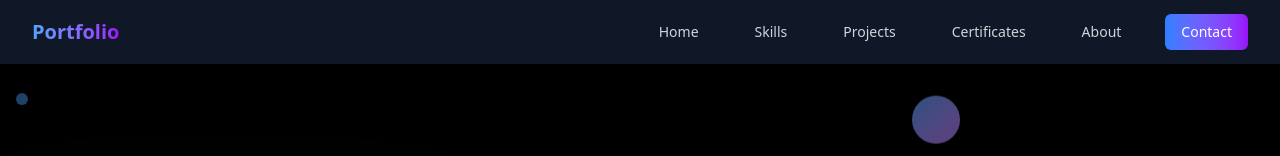
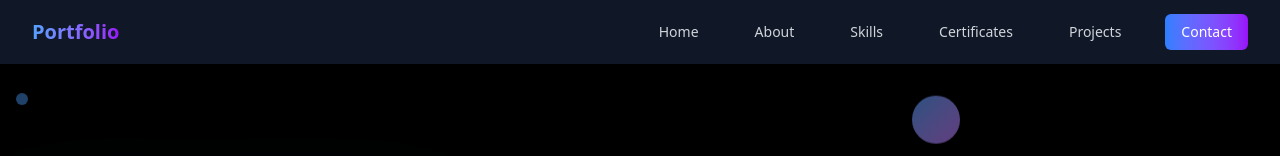
Before and after one commit to jAtInn71/Portfoliov1, a React (Vite) app: page / in a window 1280 px wide. Shown: the top 156 px of the page. Built offline with nearby package versions, Linux system fonts and the light colour scheme.

Commit message:
Update Navbar.jsx

```diff
--- a/src/components/Navbar.jsx
+++ b/src/components/Navbar.jsx
@@ -91,10 +91,10 @@ const Navbar = () => {
 
   const menuItems = [
     { href: "home", label: "Home" },
+    { href: "about", label: "About" },
     { href: "skills", label: "Skills" },
+    { href: "certificates", label: "Certificates" },
     { href: "projects", label: "Projects" },
-    { href: "certificates", label: "Certificates" },
-    { href: "about", label: "About" },
     { href: "contact", label: "Contact" },
   ];
 
```
